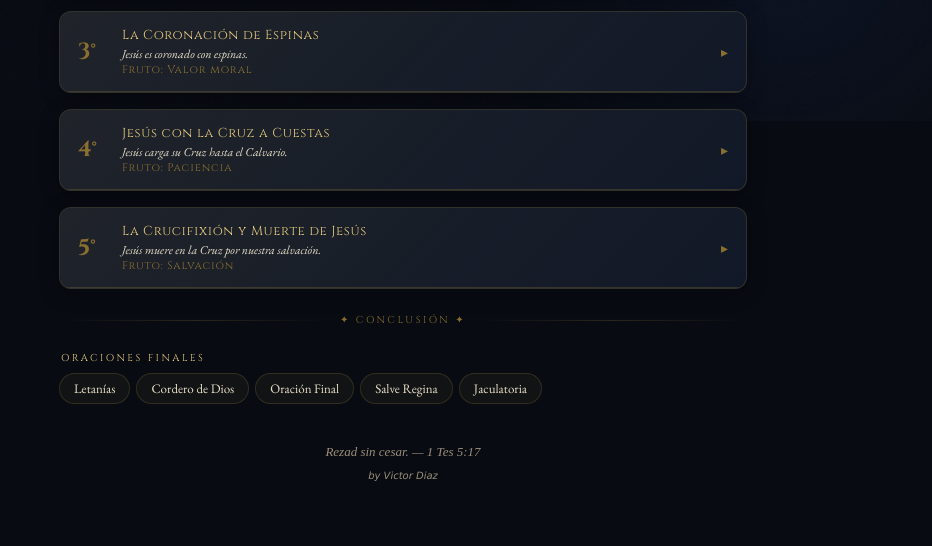
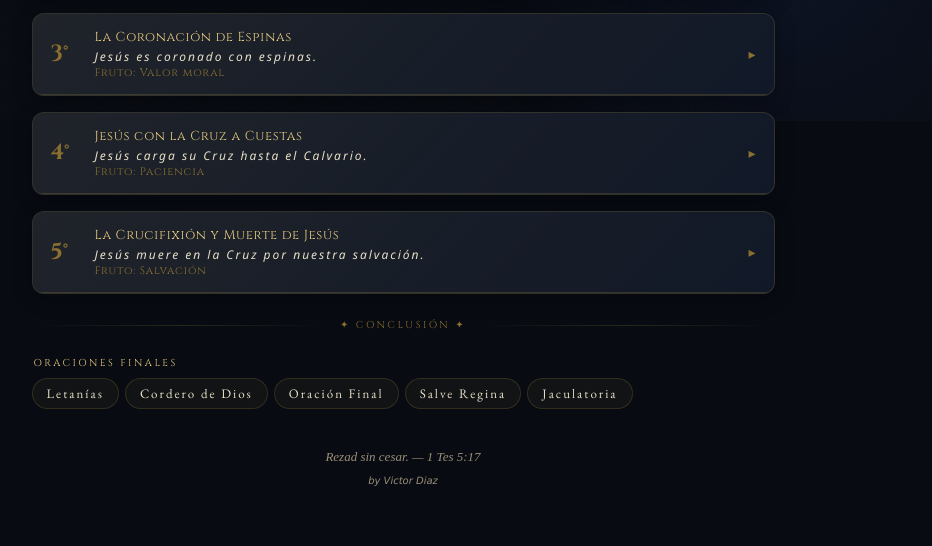
Before and after one commit to VMDiazL/MiRosario, a plain HTML site: page index.html in a window 1280 px wide. Shown: the part 679-1225 px from the top of the page, without its empty margins (237-1169 px from the left). Drawn offline with nearby package versions, Linux system fonts and the light colour scheme.

Commit message:
otro mas ...

```diff
--- a/index.html
+++ b/index.html
@@ -93,7 +93,7 @@
       #app {
         position: relative;
         z-index: 1;
-        max-width: 720px;
+        max-width: 775px;
         margin: 0 auto;
         padding: 20px 16px 60px;
       }
@@ -751,9 +751,11 @@
       .nav-pill {
         color: var(--text) !important;
         background: rgba(201, 168, 76, 0.05) !important;
+        letter-spacing: 2px;
       }
       .nav-pill:hover {
         color: var(--gold-light) !important;
+        letter-spacing: 2px;
       }
       .nav-pill.active {
         color: #86efac !important;
@@ -800,6 +802,8 @@
       }
       .misterio-desc {
         color: var(--text) !important;
+        font-family: "Segoe UI", Tahoma, Geneva, Verdana, sans-serif;
+        letter-spacing: 2px;
       }
       .misterio-fruto {
         color: var(--gold-dim) !important;
```
